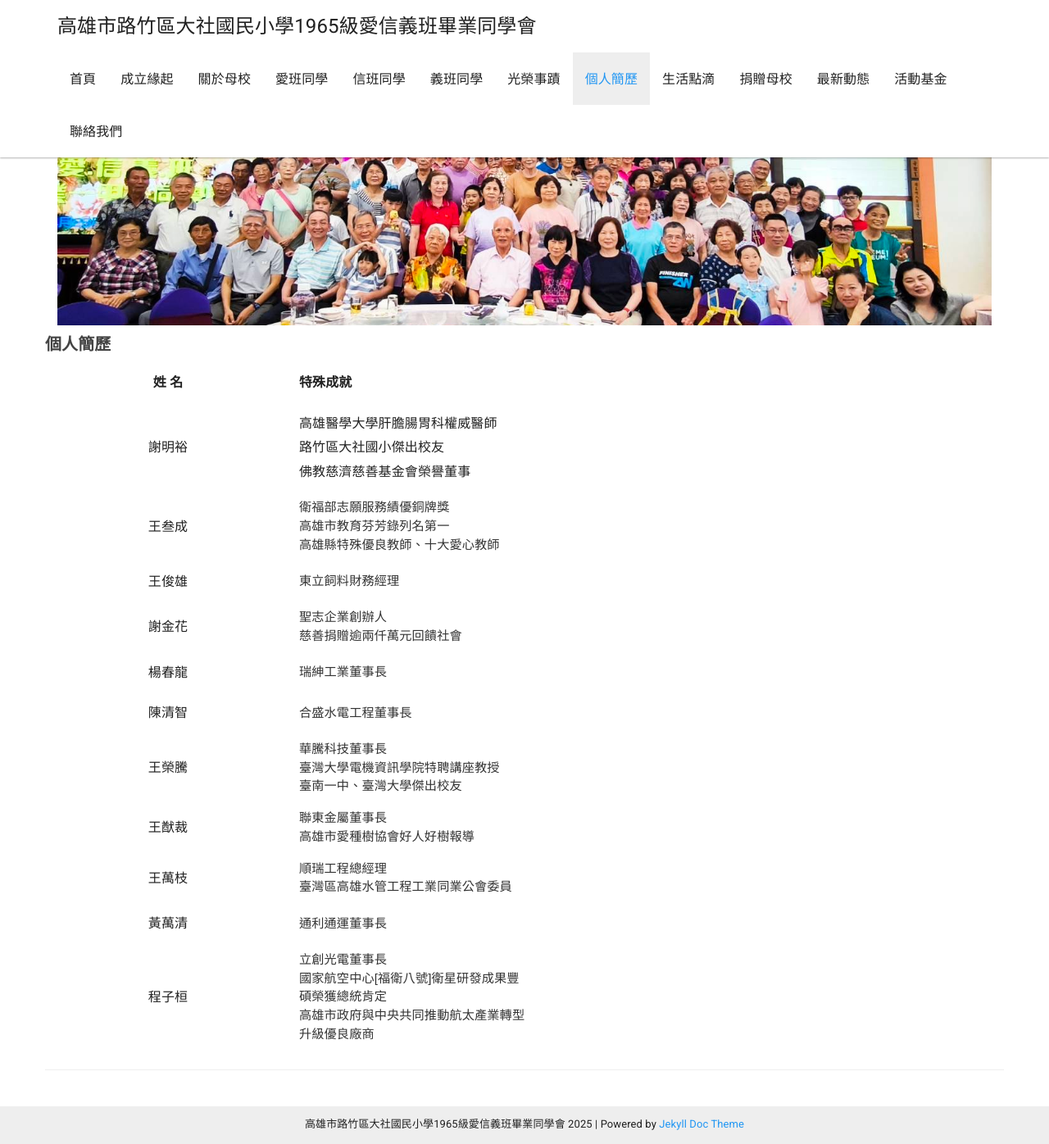
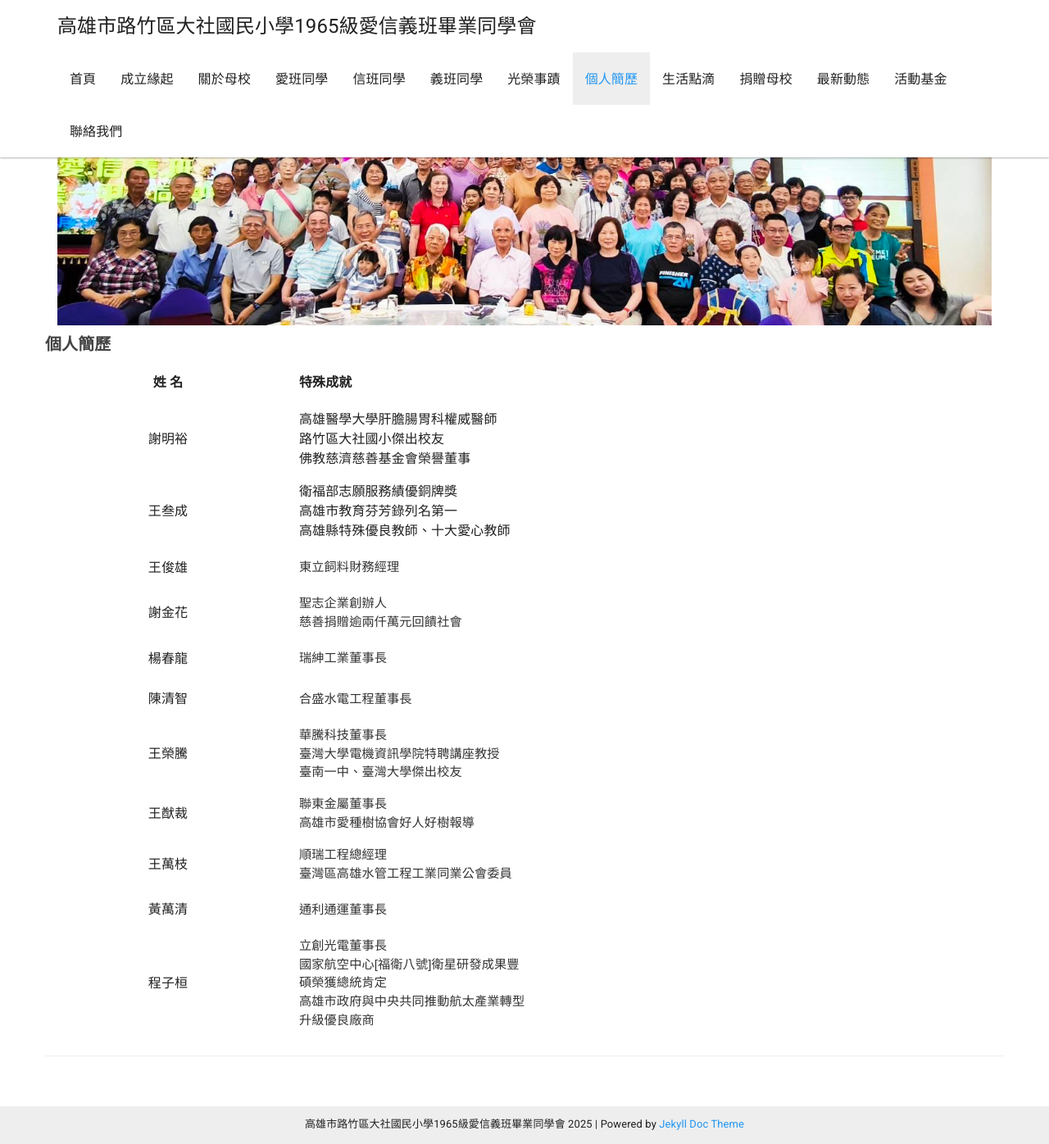
Before and after one commit to dashe1965/dashe1965.github.io, a Jekyll site: the page built from _docs/Resume/Resume.md, in a window 1280 px wide and 1396 px high. Shown: the whole window at 82% size. Built offline with Jekyll 4.4.1, drawn with Linux system fonts in a browser that asks for light colours; nearby versions of some CDN libraries.

Commit message:
Update Resume.md

```diff
--- a/_docs/Resume/Resume.md
+++ b/_docs/Resume/Resume.md
@@ -13,7 +13,7 @@ sectionid: Resume
       <td style="text-align:center; vertical-align: middle; padding: 10px; border: none;">
         謝明裕
       </td>
-      <td style="padding: 10px; border: none;">
+      <td style="vertical-align: middle; line-height: 1.5; border: none; padding-left: 10px;">
         高雄醫學大學肝膽腸胃科權威醫師<br>
         路竹區大社國小傑出校友<br>
         佛教慈濟慈善基金會榮譽董事
@@ -23,7 +23,7 @@ sectionid: Resume
       <td style="text-align: center; vertical-align: middle; padding: 10px 0; border: none;">
         王叁成
       </td>
-      <td style="vertical-align: middle; font-size: 0.95em; color: #333; line-height: 1.5; border: none; padding-left: 10px;">
+      <td style="vertical-align: middle; line-height: 1.5; border: none; padding-left: 10px;">
         衛福部志願服務績優銅牌獎<br>
         高雄市教育芬芳錄列名第一<br>
         高雄縣特殊優良教師、十大愛心教師
```
